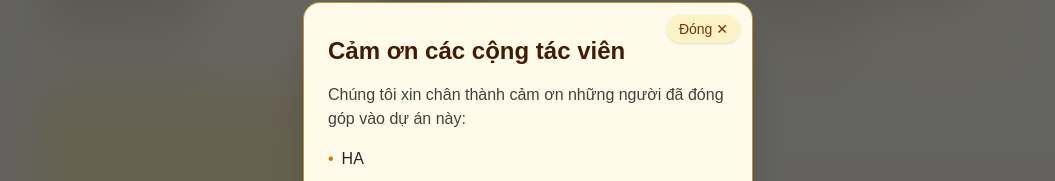
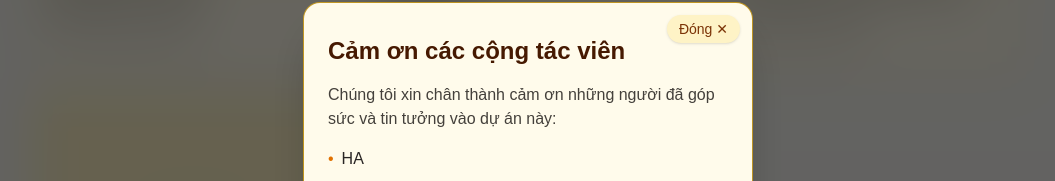
Before and after one commit to panda1835/invasive-species-vietnam, a Next.js app: page / in a window 1280 px wide. Both pictures are taken after a click on the button "Cảm ơn những người đóng góp". Shown: the part 3684-3865 px from the top of the page, without its empty margins (112-1167 px from the left). Built offline with nearby package versions, Linux system fonts and the light colour scheme; no server answers.

Commit message:
feat: update wording

```diff
--- a/app/page.tsx
+++ b/app/page.tsx
@@ -396,8 +396,8 @@ export default function HomePage() {
                   Cảm ơn các cộng tác viên
                 </h2>
                 <p className="text-base text-stone-700 mb-4">
-                  Chúng tôi xin chân thành cảm ơn những người đã đóng góp vào dự
-                  án này:
+                  Chúng tôi xin chân thành cảm ơn những người đã góp sức và tin
+                  tưởng vào dự án này:
                 </p>
                 <ul className="space-y-2 text-stone-800">
                   <li className="flex items-start">
```
